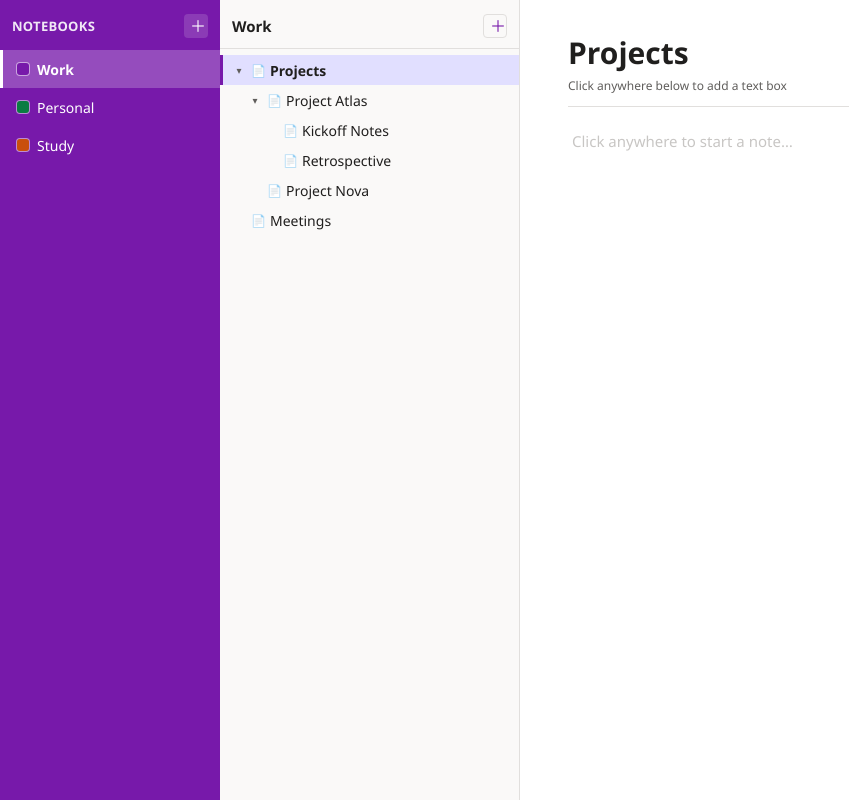
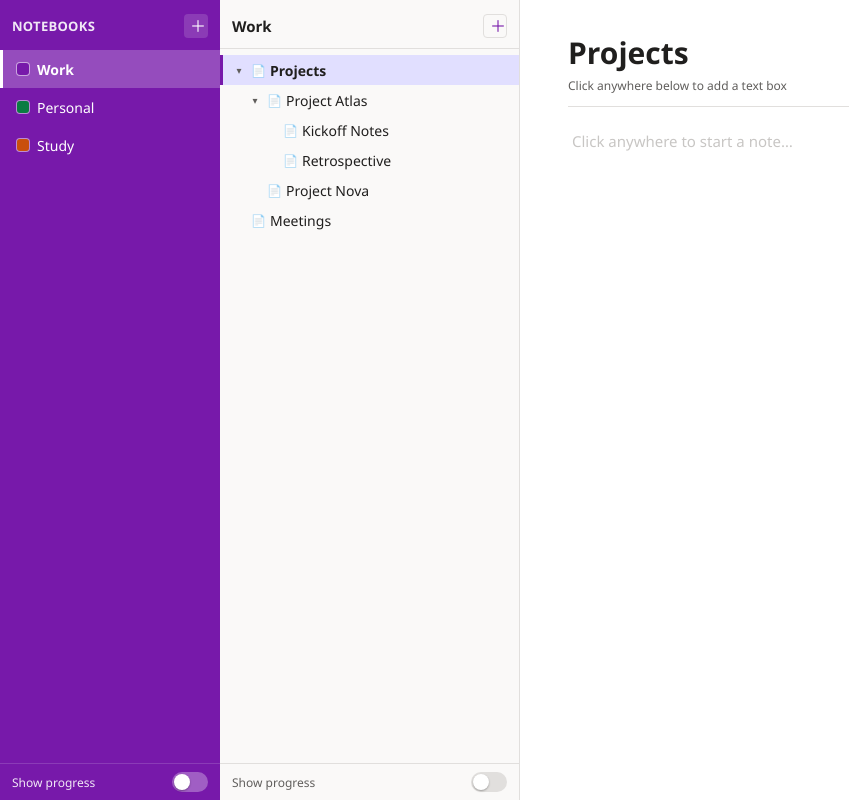
Before and after one commit to tiedurden/feynman-learning-plattform, a Vue app in the folder frontend/: page /notebook/nb-work/page/pg-projects in a window 1280 px wide. Shown: the whole page, without its empty margins (0-849 px from the left). Built offline with nearby package versions, Linux system fonts and the light colour scheme.

Commit message:
FLP3 added switch toggle and progress badges

```diff
--- a/frontend/src/components/NotebookList.vue
+++ b/frontend/src/components/NotebookList.vue
@@ -2,11 +2,17 @@
 import { computed, nextTick, ref } from 'vue'
 import type { Notebook } from '@/types'
 import ConfirmDialog from './ConfirmDialog.vue'
+import ProgressBadge from './ProgressBadge.vue'
+import ToggleSwitch from './ToggleSwitch.vue'
+import { getProgress } from '@/utils/progress'
 
 const props = defineProps<{
   notebooks: Notebook[]
   activeId?: string
 }>()
+
+// --- Progress display toggle ----------------------------------------------
+const showProgress = ref(false)
 
 const emit = defineEmits<{
   (e: 'select', id: string): void
@@ -96,6 +102,12 @@ function cancelDelete() {
         />
         <span v-else class="title">{{ nb.title }}</span>
 
+        <ProgressBadge
+          v-if="showProgress && editingId !== nb.id"
+          class="progress"
+          :value="getProgress(nb.id)"
+        />
+
         <span v-if="editingId !== nb.id" class="actions">
           <button
             class="mini"
@@ -129,6 +141,10 @@ function cancelDelete() {
       @confirm="confirmDelete"
       @cancel="cancelDelete"
     />
+
+    <div class="footer">
+      <ToggleSwitch v-model="showProgress" label="Show progress" tone="dark" />
+    </div>
   </aside>
 </template>
 
@@ -138,7 +154,7 @@ function cancelDelete() {
   color: #fff;
   display: flex;
   flex-direction: column;
-  overflow-y: auto;
+  overflow: hidden;
 }
 
 .header {
@@ -176,6 +192,9 @@ function cancelDelete() {
   list-style: none;
   margin: 0;
   padding: 4px 0;
+  flex: 1;
+  min-height: 0;
+  overflow-y: auto;
 }
 
 .item {
@@ -248,4 +267,14 @@ function cancelDelete() {
 .mini.danger:hover {
   color: #ffb3b3;
 }
+
+.progress {
+  margin-left: 4px;
+}
+
+.footer {
+  margin-top: auto;
+  padding: 8px 12px;
+  border-top: 1px solid rgba(255, 255, 255, 0.15);
+}
 </style>
--- a/frontend/src/components/PageTree.vue
+++ b/frontend/src/components/PageTree.vue
@@ -1,6 +1,8 @@
 <script setup lang="ts">
+import { ref } from 'vue'
 import type { Notebook, PageNode } from '@/types'
 import PageTreeItem from './PageTreeItem.vue'
+import ToggleSwitch from './ToggleSwitch.vue'
 
 defineProps<{
   notebook?: Notebook
@@ -14,6 +16,9 @@ const emit = defineEmits<{
   (e: 'add-child', parentId: string): void
   (e: 'delete', id: string): void
 }>()
+
+// --- Progress display toggle ----------------------------------------------
+const showProgress = ref(false)
 </script>
 
 <template>
@@ -38,12 +43,17 @@ const emit = defineEmits<{
           :node="node"
           :depth="0"
           :active-page-id="activePageId"
+          :show-progress="showProgress"
           @select="(id) => emit('select', id)"
           @add-child="(id) => emit('add-child', id)"
           @delete="(id) => emit('delete', id)"
         />
       </ul>
       <p v-else class="empty">No pages yet. Click ＋ to create one.</p>
+    </div>
+
+    <div class="footer">
+      <ToggleSwitch v-model="showProgress" label="Show progress" tone="light" />
     </div>
   </section>
 </template>
@@ -97,6 +107,7 @@ const emit = defineEmits<{
 .tree-scroll {
   overflow-y: auto;
   flex: 1;
+  min-height: 0;
   padding: 6px 0;
 }
 
@@ -112,4 +123,9 @@ const emit = defineEmits<{
   padding: 16px;
   text-align: center;
 }
+
+.footer {
+  padding: 8px 12px;
+  border-top: 1px solid var(--sidebar-border);
+}
 </style>
--- a/frontend/src/components/PageTreeItem.vue
+++ b/frontend/src/components/PageTreeItem.vue
@@ -1,11 +1,14 @@
 <script setup lang="ts">
 import { ref } from 'vue'
 import type { PageNode } from '@/types'
+import ProgressBadge from './ProgressBadge.vue'
+import { getProgress } from '@/utils/progress'
 
 const props = defineProps<{
   node: PageNode
   depth: number
   activePageId?: string
+  showProgress?: boolean
 }>()
 
 // Recursive components must self-reference by name for the template compiler.
@@ -45,6 +48,12 @@ function toggle(event: MouseEvent) {
       <span class="page-icon">📄</span>
       <span class="label">{{ node.title || 'Untitled' }}</span>
 
+      <ProgressBadge
+        v-if="showProgress"
+        class="progress"
+        :value="getProgress(node.id)"
+      />
+
       <span class="actions">
         <button
           class="mini"
@@ -70,6 +79,7 @@ function toggle(event: MouseEvent) {
         :node="child"
         :depth="depth + 1"
         :active-page-id="activePageId"
+        :show-progress="showProgress"
         @select="(id) => emit('select', id)"
         @add-child="(id) => emit('add-child', id)"
         @delete="(id) => emit('delete', id)"
@@ -131,6 +141,10 @@ function toggle(event: MouseEvent) {
   white-space: nowrap;
 }
 
+.progress {
+  margin: 0 4px;
+}
+
 .actions {
   display: flex;
   gap: 2px;
--- /dev/null
+++ b/frontend/src/components/ProgressBadge.vue
@@ -0,0 +1,52 @@
+<script setup lang="ts">
+import { computed } from 'vue'
+import {
+  DEFAULT_THRESHOLDS,
+  progressLevel,
+  type ProgressThresholds
+} from '@/utils/progress'
+
+const props = defineProps<{
+  /** Percent value 0–100. */
+  value: number
+  thresholds?: ProgressThresholds
+}>()
+
+const level = computed(() =>
+  progressLevel(props.value, props.thresholds ?? DEFAULT_THRESHOLDS)
+)
+</script>
+
+<template>
+  <span
+    class="progress-badge"
+    :class="level"
+    :title="`${Math.round(value)}% complete`"
+  >
+    {{ Math.round(value) }}%
+  </span>
+</template>
+
+<style scoped>
+.progress-badge {
+  flex: none;
+  font-size: 11px;
+  font-weight: 700;
+  font-variant-numeric: tabular-nums;
+  line-height: 1;
+  padding: 2px 6px;
+  border-radius: 999px;
+  white-space: nowrap;
+  background: color-mix(in srgb, currentColor 18%, transparent);
+}
+
+.progress-badge.danger {
+  color: #e04a4e;
+}
+.progress-badge.warn {
+  color: #d6a600;
+}
+.progress-badge.good {
+  color: #2ea043;
+}
+</style>
--- /dev/null
+++ b/frontend/src/components/ToggleSwitch.vue
@@ -0,0 +1,119 @@
+<script setup lang="ts">
+/**
+ * A pill-style on/off switch (not a checkbox/radio).
+ *
+ * Renders as an accessible `role="switch"` button so no native input is
+ * involved — this guarantees a consistent switch appearance across browsers.
+ */
+const props = defineProps<{
+  /** Current on/off state. */
+  modelValue?: boolean
+  /** Text shown next to the switch. */
+  label?: string
+  /** Color tone: 'light' for light backgrounds, 'dark' for dark sidebars. */
+  tone?: 'light' | 'dark'
+}>()
+
+const emit = defineEmits<{
+  (e: 'update:modelValue', value: boolean): void
+  (e: 'change', value: boolean): void
+}>()
+
+function toggle() {
+  const next = !props.modelValue
+  emit('update:modelValue', next)
+  emit('change', next)
+}
+</script>
+
+<template>
+  <label class="toggle" :class="tone ?? 'light'">
+    <span v-if="label" class="toggle-label">{{ label }}</span>
+    <button
+      type="button"
+      role="switch"
+      class="switch"
+      :class="{ on: modelValue }"
+      :aria-checked="modelValue ? 'true' : 'false'"
+      @click.stop="toggle"
+    >
+      <span class="knob" />
+    </button>
+  </label>
+</template>
+
+<style scoped>
+.toggle {
+  display: flex;
+  align-items: center;
+  justify-content: space-between;
+  gap: 8px;
+  font-size: 12px;
+  cursor: pointer;
+  user-select: none;
+}
+
+.toggle-label {
+  white-space: nowrap;
+}
+
+.switch {
+  position: relative;
+  flex: none;
+  width: 36px;
+  height: 20px;
+  padding: 0;
+  border: none;
+  border-radius: 999px;
+  cursor: pointer;
+  transition: background 0.15s ease;
+}
+
+.knob {
+  position: absolute;
+  top: 2px;
+  left: 2px;
+  width: 16px;
+  height: 16px;
+  border-radius: 50%;
+  background: #fff;
+  box-shadow: 0 1px 2px rgba(0, 0, 0, 0.3);
+  transition: transform 0.15s ease;
+}
+.switch.on .knob {
+  transform: translateX(16px);
+}
+
+/* Light tone (default) --------------------------------------------------- */
+.toggle.light {
+  color: var(--text-muted, #605e5c);
+}
+.toggle.light .switch {
+  background: var(--sidebar-border, #c8c6c4);
+}
+.toggle.light .switch.on {
+  background: var(--accent, #7719aa);
+}
+.toggle.light .switch:focus-visible {
+  outline: 2px solid var(--accent, #7719aa);
+  outline-offset: 2px;
+}
+
+/* Dark tone -------------------------------------------------------------- */
+.toggle.dark {
+  color: rgba(255, 255, 255, 0.9);
+}
+.toggle.dark .switch {
+  background: rgba(255, 255, 255, 0.3);
+}
+.toggle.dark .switch.on {
+  background: rgba(255, 255, 255, 0.9);
+}
+.toggle.dark .switch.on .knob {
+  background: var(--nb-purple, #7719aa);
+}
+.toggle.dark .switch:focus-visible {
+  outline: 2px solid rgba(255, 255, 255, 0.7);
+  outline-offset: 2px;
+}
+</style>
--- a/frontend/src/stores/notesStore.ts
+++ b/frontend/src/stores/notesStore.ts
@@ -3,6 +3,8 @@ import type { Notebook, Page, PageNode, TextBox } from '@/types'
 import { seedNotebooks, seedPages } from '@/data/seed'
 
 const STORAGE_KEY = 'onenote-notes:v1'
+/** Separate key for lightweight UI preferences (progress toggle, etc.). */
+const UI_STORAGE_KEY = 'onenote-ui:v1'
 
 interface PersistShape {
   notebooks: Notebook[]
@@ -12,6 +14,20 @@ interface PersistShape {
 /** Ensure every page has a boxes[] array (older persisted data may lack it). */
 function normalizePages(pages: Page[]): Page[] {
   return pages.map((p) => ({ ...p, boxes: Array.isArray(p.boxes) ? p.boxes : [] }))
+}
+
+/** Load persisted UI preferences (best-effort). */
+function loadShowProgress(): boolean {
+  try {
+    const raw = localStorage.getItem(UI_STORAGE_KEY)
+    if (raw) {
+      const parsed = JSON.parse(raw) as { showProgress?: boolean }
+      return parsed.showProgress === true
+    }
+  } catch {
+    /* ignore malformed storage */
+  }
+  return false
 }
 
 function loadState(): PersistShape {
@@ -40,12 +56,14 @@ function uid(prefix: string): string {
 interface State {
   notebooks: Notebook[]
   pages: Page[]
+  /** Global toggle: show completion progress badges across all sidebars. */
+  showProgress: boolean
 }
 
 export const useNotesStore = defineStore('notes', {
   state: (): State => {
     const { notebooks, pages } = loadState()
-    return { notebooks, pages }
+    return { notebooks, pages, showProgress: loadShowProgress() }
   },
 
   getters: {
@@ -105,6 +123,20 @@ export const useNotesStore = defineStore('notes', {
         localStorage.setItem(
           STORAGE_KEY,
           JSON.stringify({ notebooks: this.notebooks, pages: this.pages })
+        )
+      } catch {
+        /* storage might be unavailable — non-fatal */
+      }
+    },
+
+    // --- UI preferences ------------------------------------------------------
+    /** Toggle (or explicitly set) the global progress display. */
+    setShowProgress(value?: boolean) {
+      this.showProgress = value ?? !this.showProgress
+      try {
+        localStorage.setItem(
+          UI_STORAGE_KEY,
+          JSON.stringify({ showProgress: this.showProgress })
         )
       } catch {
         /* storage might be unavailable — non-fatal */
--- /dev/null
+++ b/frontend/src/utils/progress.ts
@@ -0,0 +1,86 @@
+/**
+ * Progress model for notebooks and pages.
+ *
+ * ─────────────────────────────────────────────────────────────────────────
+ * BACKEND SEAM
+ * ─────────────────────────────────────────────────────────────────────────
+ * For now, per-entity progress values are hard-coded constants in the
+ * `PROGRESS_CONSTANTS` map below. Later this will be replaced by a backend
+ * API call: the BE will evaluate each notebook/page (with help from an LLM
+ * model) and return a completion percentage. When that lands, swap the body
+ * of `getProgress` for the API-backed lookup and delete the constants map.
+ *
+ * Color thresholds are centralized here so they can be made user-customizable
+ * later without touching the components.
+ */
+
+export interface ProgressThresholds {
+  /** Below this percent → "danger" (red). */
+  danger: number
+  /** Below this percent → "warn" (yellow); at/above → "good" (green). */
+  warn: number
+}
+
+/** Default thresholds: red < 33, yellow < 75, green ≥ 75. */
+export const DEFAULT_THRESHOLDS: ProgressThresholds = {
+  danger: 33,
+  warn: 75
+}
+
+export type ProgressLevel = 'danger' | 'warn' | 'good'
+
+/**
+ * Map a percent value to a color level using the given thresholds.
+ */
+export function progressLevel(
+  value: number,
+  thresholds: ProgressThresholds = DEFAULT_THRESHOLDS
+): ProgressLevel {
+  if (value < thresholds.danger) return 'danger'
+  if (value < thresholds.warn) return 'warn'
+  return 'good'
+}
+
+/**
+ * Placeholder progress values keyed by notebook / page id.
+ *
+ * These are the "random constants" stand-ins until the backend provides real
+ * LLM-evaluated progress. Ids match the seed data in `@/data/seed`.
+ *
+ * TODO(BE): Replace this map + `getProgress` with an API call.
+ */
+export const PROGRESS_CONSTANTS: Record<string, number> = {
+  // --- Notebooks ---
+  'nb-work': 62,
+  'nb-personal': 28,
+  'nb-study': 81,
+  // --- Work pages ---
+  'pg-projects': 55,
+  'pg-project-atlas': 74,
+  'pg-atlas-kickoff': 90,
+  'pg-atlas-retro': 40,
+  'pg-project-nova': 18,
+  'pg-meetings': 66,
+  // --- Personal pages ---
+  'pg-groceries': 100,
+  'pg-travel': 45,
+  'pg-travel-japan': 30,
+  // --- Study pages ---
+  'pg-feynman': 77
+}
+
+/**
+ * Fallback percent for ids not present in the constants map (e.g. newly
+ * created notebooks/pages before the BE has evaluated them).
+ */
+export const DEFAULT_PROGRESS = 0
+
+/**
+ * Return the progress percent (0–100) for a notebook or page id.
+ *
+ * TODO(BE): Replace the constants lookup with the backend/LLM-provided value
+ * once the evaluation API exists.
+ */
+export function getProgress(id: string): number {
+  return PROGRESS_CONSTANTS[id] ?? DEFAULT_PROGRESS
+}
```
Also changed, not shown: 2 other files (tests, documents, lock files or other folders).
